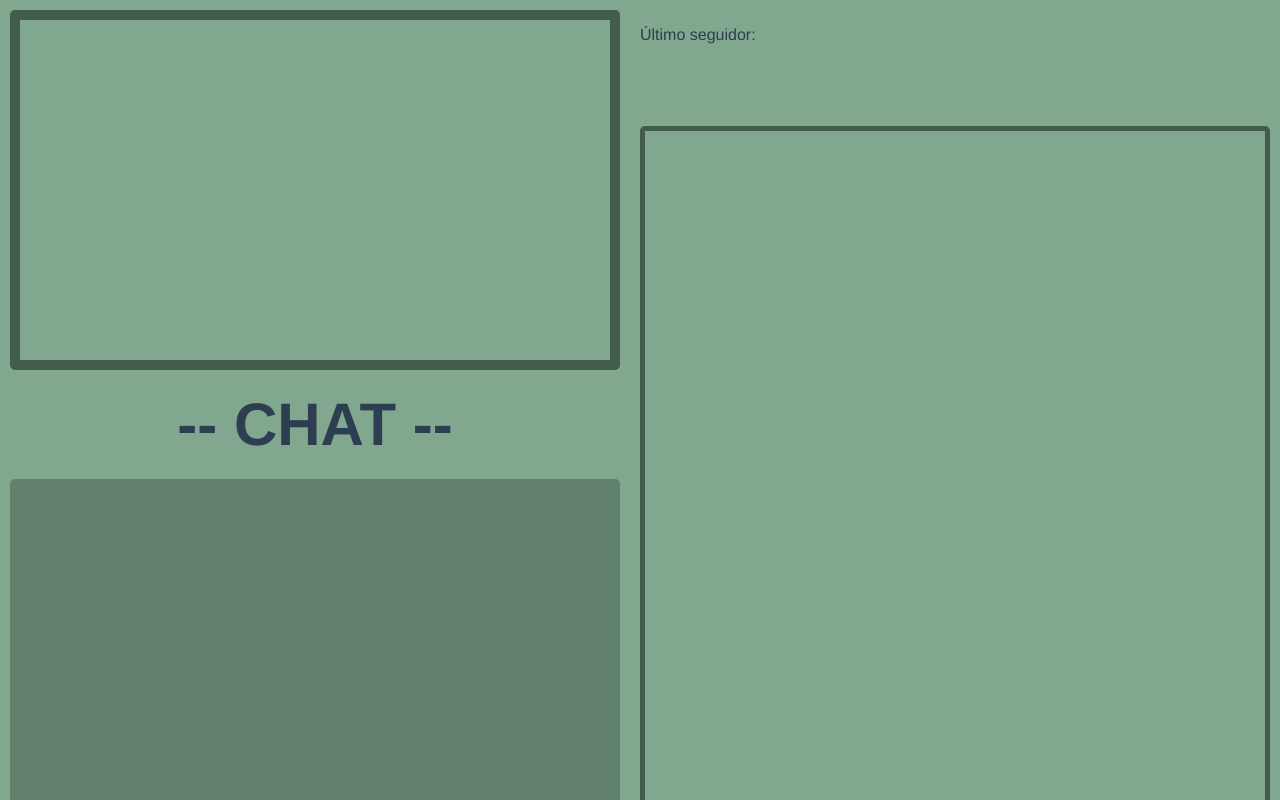
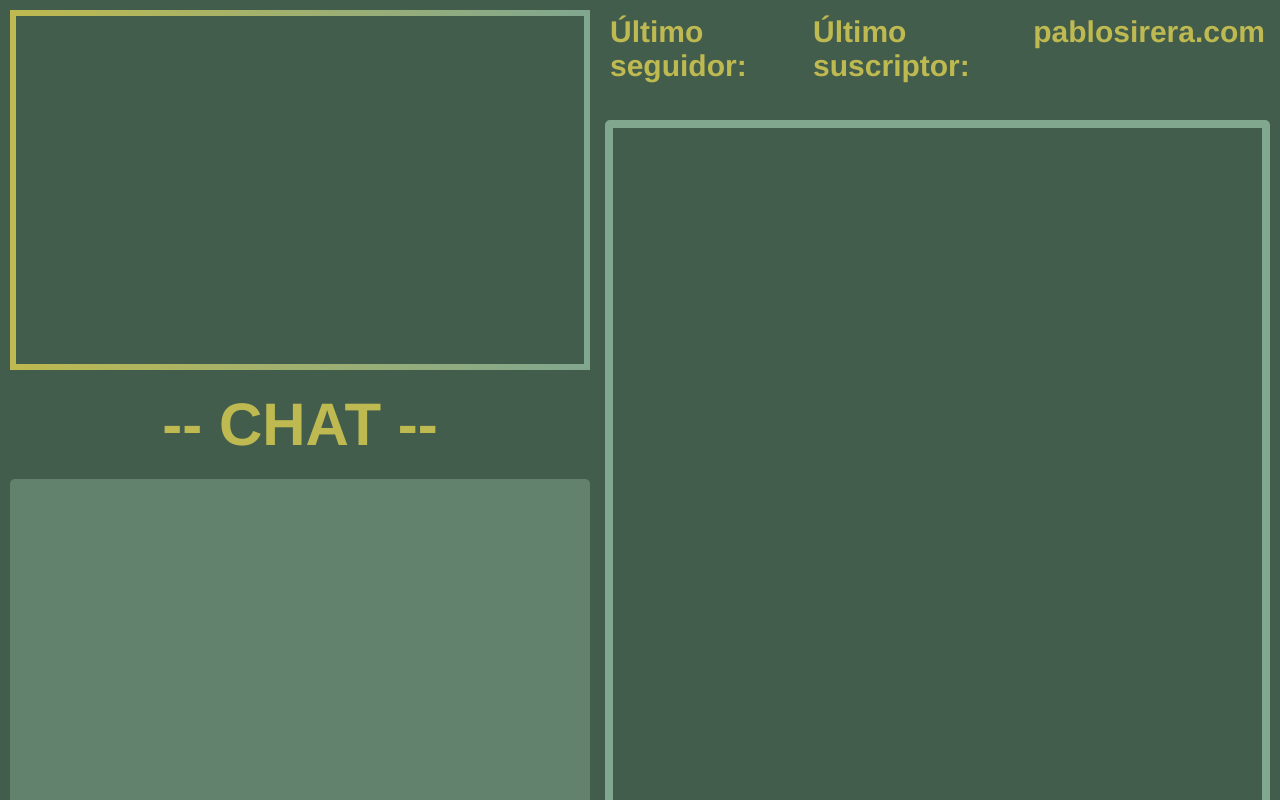
Before and after one commit to pablosirera/overlay-obs, a Vue app: page / in a window 1280 px wide. Shown: the top 800 px of the page. Built offline with nearby package versions, Linux system fonts and the light colour scheme.

Commit message:
feat: change overlay colors

```diff
--- a/src/App.vue
+++ b/src/App.vue
@@ -7,7 +7,7 @@
   font-family: Avenir, Helvetica, Arial, sans-serif;
   -webkit-font-smoothing: antialiased;
   -moz-osx-font-smoothing: grayscale;
-  color: #2c3e50;
+  color: var(--color-yellow-brand);
   background-color: var(--color-primary);
   padding: 10px;
   height: 100%;
--- a/src/assets/main.scss
+++ b/src/assets/main.scss
@@ -3,6 +3,9 @@ body {
 }
 
 :root {
-  --color-primary: #81a78f;
-  --color-secondary: #435d4c;
+  --color-primary: #435d4c;
+  --color-secondary: #81a78f;
+  --color-white-brand: #e7e9db;
+  --color-yellow-brand: #beb950;
+  --color-black-brand: #313131;
 }
--- a/src/views/Home.vue
+++ b/src/views/Home.vue
@@ -7,6 +7,8 @@
     <section>
       <div class="twitch-info">
         <p>Último seguidor:</p>
+        <p>Último suscriptor:</p>
+        <div class="twitch-info-rrss">pablosirera.com</div>
       </div>
       <div class="screen-frame"></div>
     </section>
@@ -27,8 +29,8 @@ export default {
 <style lang="scss" scoped>
 .home {
   display: grid;
-  grid-template-columns: 610px 1fr;
-  column-gap: 20px;
+  grid-template-columns: 580px 1fr;
+  column-gap: 15px;
 }
 .cam-frame {
   border: 10px solid var(--color-secondary);
@@ -36,12 +38,28 @@ export default {
   width: 100%;
   height: 360px;
   box-sizing: border-box;
+  border-width: 6px;
+  border-style: solid;
+  border-image-source: linear-gradient(
+    to left,
+    var(--color-secondary),
+    var(--color-yellow-brand)
+  );
+  border-image-slice: 1;
 }
 .twitch-info {
   height: 100px;
+  font-size: 30px;
+  font-weight: bold;
+  padding: 5px;
+  display: flex;
+  justify-content: space-between;
+  p {
+    margin: 0;
+  }
 }
 .screen-frame {
-  border: 5px solid var(--color-secondary);
+  border: 8px solid var(--color-secondary);
   width: 100%;
   // TODO: should be 100%
   height: 89%;
```
